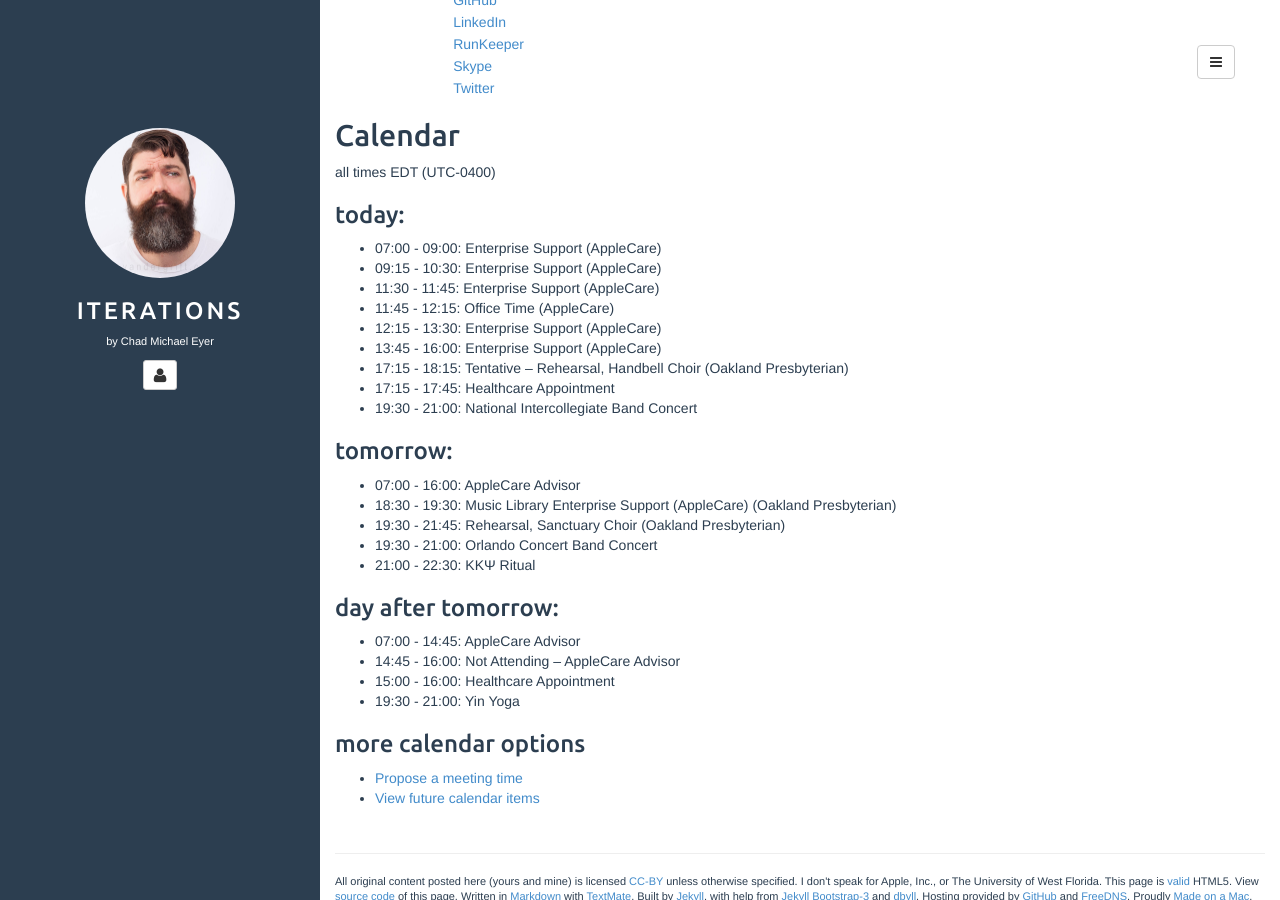
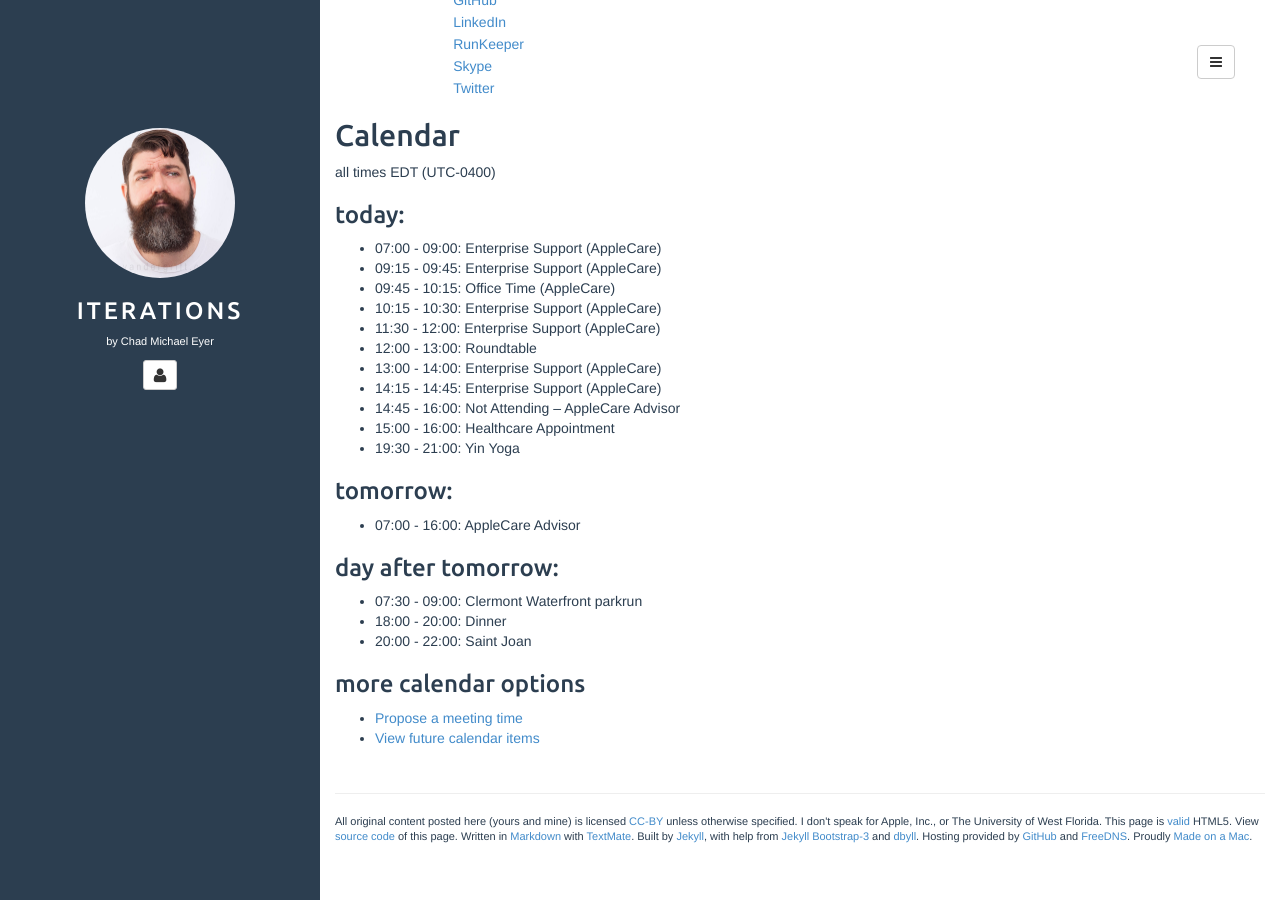
Before and after one commit to chadmichaeleyer/chadmichaeleyer.github.io, a Jekyll site: the page built from about.md, in a window 1280 px wide and 900 px high, scrolled down 1315 px. Built offline with Jekyll 4.4.1, drawn with Linux system fonts in a browser that asks for light colours.

Commit message:
calendar update

```diff
--- a/calendar.markdown
+++ b/calendar.markdown
@@ -3,26 +3,23 @@ all times EDT (UTC-0400)
 ### today:
 
 * 07:00 - 09:00: Enterprise Support (AppleCare)
-* 09:15 - 10:30: Enterprise Support (AppleCare)
-* 11:30 - 11:45: Enterprise Support (AppleCare)
-* 11:45 - 12:15: Office Time (AppleCare)
-* 12:15 - 13:30: Enterprise Support (AppleCare)
-* 13:45 - 16:00: Enterprise Support (AppleCare)
-* 17:15 - 18:15: Tentative – Rehearsal, Handbell Choir (Oakland Presbyterian)
-* 17:15 - 17:45: Healthcare Appointment
-* 19:30 - 21:00: National Intercollegiate Band Concert
+* 09:15 - 09:45: Enterprise Support (AppleCare)
+* 09:45 - 10:15: Office Time (AppleCare)
+* 10:15 - 10:30: Enterprise Support (AppleCare)
+* 11:30 - 12:00: Enterprise Support (AppleCare)
+* 12:00 - 13:00: Roundtable
+* 13:00 - 14:00: Enterprise Support (AppleCare)
+* 14:15 - 14:45: Enterprise Support (AppleCare)
+* 14:45 - 16:00: Not Attending – AppleCare Advisor
+* 15:00 - 16:00: Healthcare Appointment
+* 19:30 - 21:00: Yin Yoga
 
 ### tomorrow:
 
 * 07:00 - 16:00: AppleCare Advisor
-* 18:30 - 19:30: Music Library Enterprise Support (AppleCare) (Oakland Presbyterian)
-* 19:30 - 21:45: Rehearsal, Sanctuary Choir (Oakland Presbyterian)
-* 19:30 - 21:00: Orlando Concert Band Concert
-* 21:00 - 22:30: ΚΚΨ Ritual
 
 ### day after tomorrow:
 
-* 07:00 - 14:45: AppleCare Advisor
-* 14:45 - 16:00: Not Attending – AppleCare Advisor
-* 15:00 - 16:00: Healthcare Appointment
-* 19:30 - 21:00: Yin Yoga
+* 07:30 - 09:00: Clermont Waterfront parkrun
+* 18:00 - 20:00: Dinner
+* 20:00 - 22:00: Saint Joan
```
Also changed, not shown: calendar-year.markdown (+323 -327 lines).
